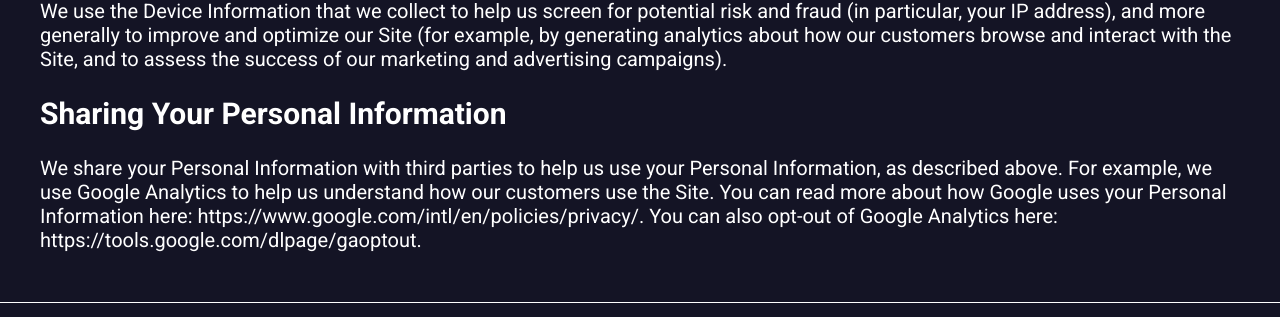
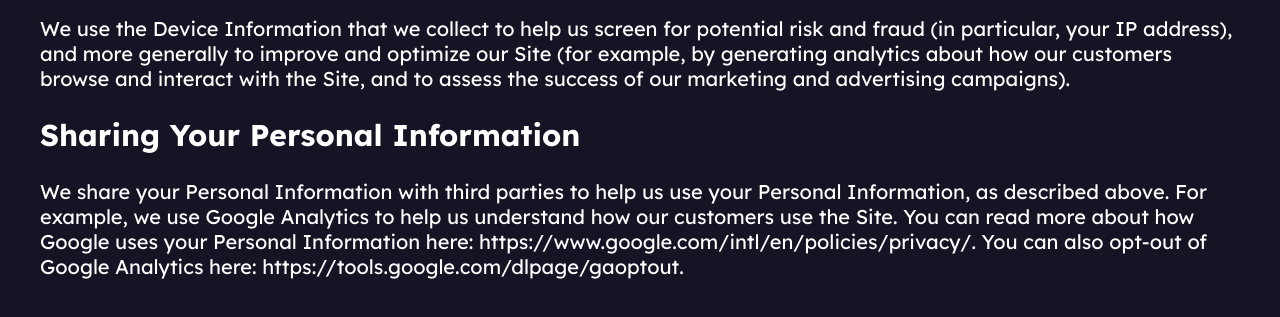
Before and after one commit to logicjam/logicjam.github.io, a plain HTML site: page privacy.html in a window 1280 px wide. Shown: the part 644-961 px from the top of the page. Drawn offline with Linux system fonts and the light colour scheme.

Commit message:
Update privacy.html

```diff
--- a/privacy.html
+++ b/privacy.html
@@ -4,12 +4,12 @@
 <meta charset="UTF-8">
 <meta name="viewport" content="width=device-width, initial-scale=1.0">
 <title>About LogicJam</title>
-<link href="https://fonts.googleapis.com/css2?family=Roboto:wght@400;500;700&display=swap" rel="stylesheet">
+<link href="https://fonts.googleapis.com/css2?family=Lexend:wght@400;500;700&display=swap" rel="stylesheet">
 <link rel="icon" href="icon.png">
 <style>
     body {
         margin: 0;
-        font-family: 'Roboto', sans-serif;
+        font-family: 'Lexend', sans-serif;
         background-color: #141425;
         color: #ffffff;
         font-size: 20px;
```
